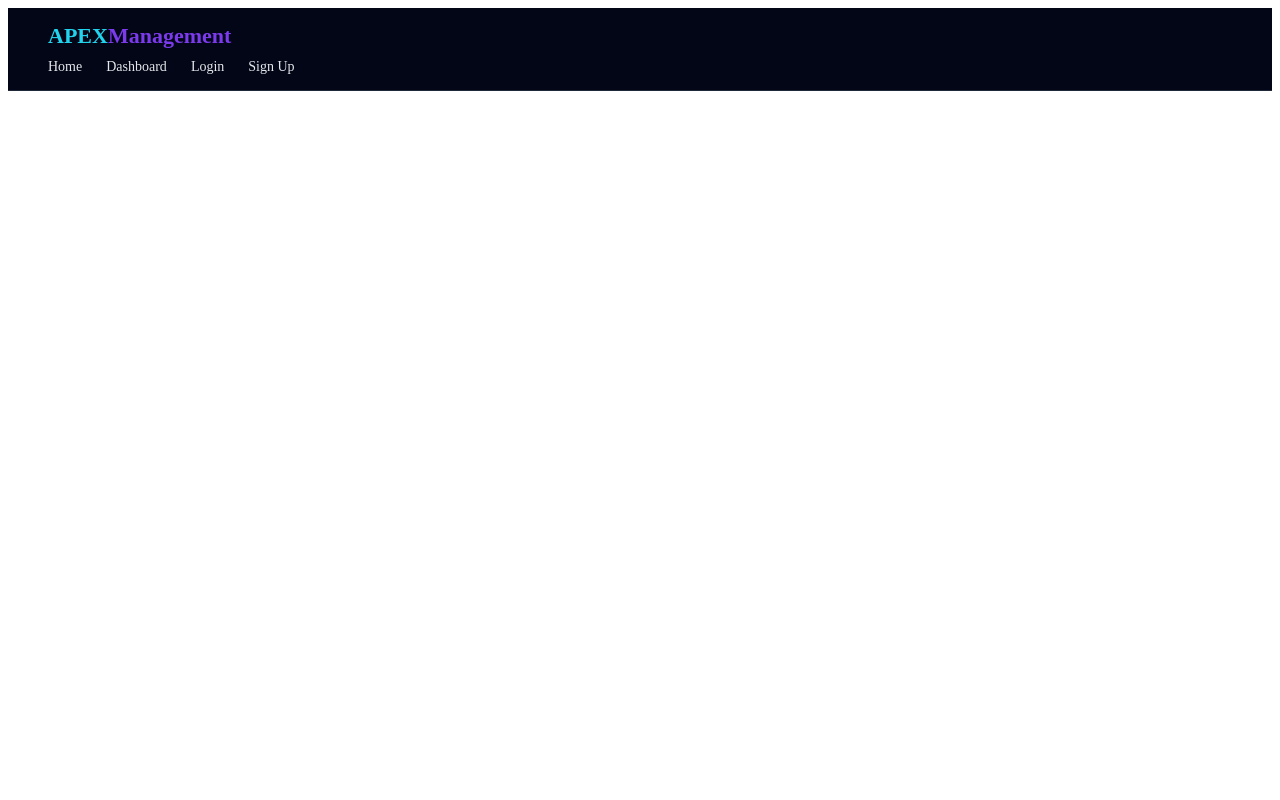
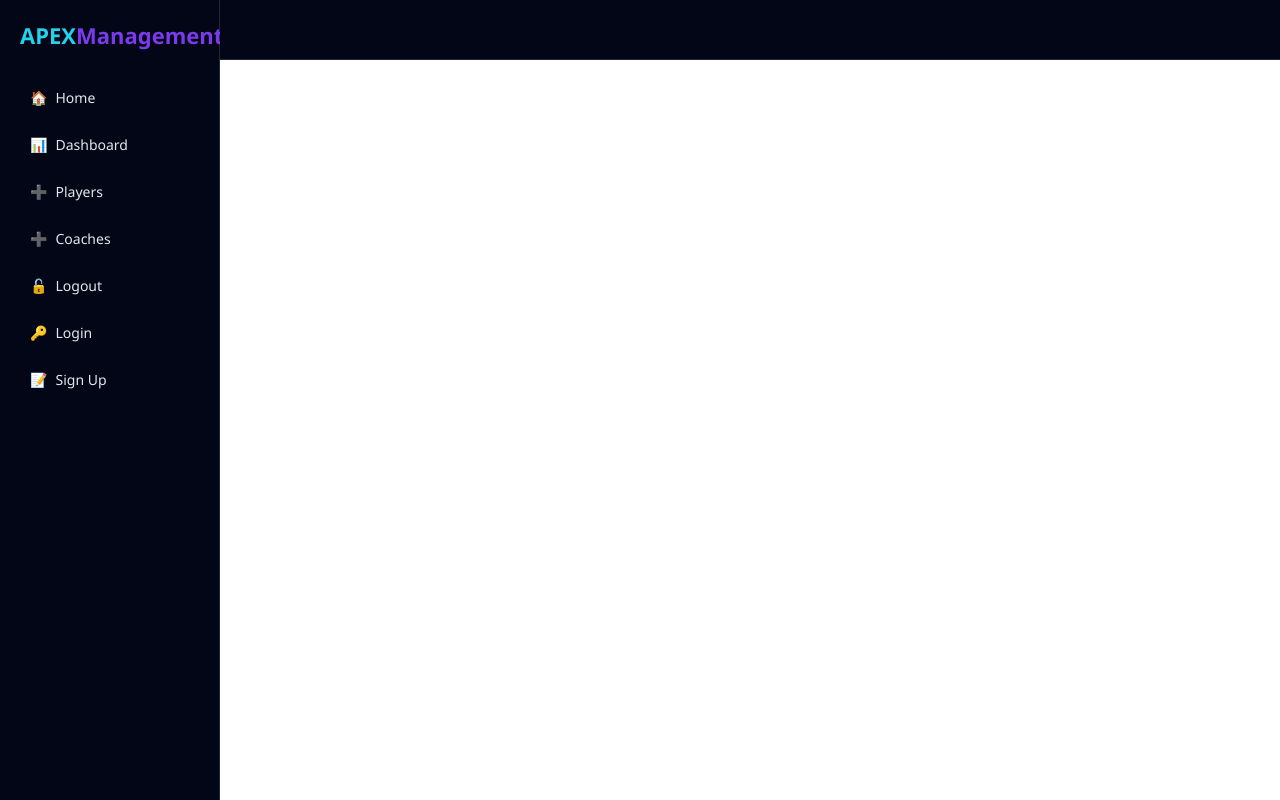
Before and after one commit to safaacht/Apex_Management, a PHP site: page /header.php in a window 1280 px wide. Run offline with PHP 8.4, Linux system fonts and the light colour scheme; the visitor is signed in with stand-in values (Sample User, id 1).

Commit message:
mification du style

```diff
--- a/ApexMercato/header.php
+++ b/ApexMercato/header.php
@@ -1,47 +1,120 @@
-<header>
-    <div class="logo">APEX<span>Management</span></div>
-    <nav>
-        <a href="../ApexMercato/index.php">Home</a>
-        <a href="../views/dashboard.php">Dashboard</a>
-        <?php if(isset($_SESSION['user_id'])){?>
-            <a href="../views/JoueurForm.php">Players</a>
-            <a href="../views/CoachForm.php">Coaches</a>
-            <a href="../actions/logout.php">Logout</a>
-        <?php } ?>
-        <a href="../views/LoginForm.php">Login</a>
-        <a href="../views/SignupForm.php">Sign Up</a>
-    </nav>
-</header>
+<?php session_start(); ?>
+<!DOCTYPE html>
+<html lang="en">
+<head>
+<meta charset="UTF-8">
+<title>APEX Management</title>
 
 <style>
-header{
-    background:#020617;
-    border-bottom:1px solid #1f2937;
-    padding:15px 40px;
+/* RESET */
+*{
+    margin:0;
+    padding:0;
+    box-sizing:border-box;
+    font-family:'Segoe UI', sans-serif;
 }
 
-header .logo{
+/* SIDEBAR */
+.sidebar{
+    position:fixed;
+    top:0;
+    left:0;
+    width:220px;
+    height:100vh;
+    background:#020617;
+    border-right:1px solid #1f2937;
+    padding:20px;
+}
+
+/* LOGO */
+.logo{
     font-size:22px;
     font-weight:bold;
     color:#22d3ee;
+    margin-bottom:30px;
 }
 
-header .logo span{
+.logo span{
     color:#7c3aed;
 }
 
-header nav{
-    margin-top:8px;
+/* SIDEBAR NAV */
+.sidebar nav{
+    display:flex;
+    flex-direction:column;
+    gap:12px;
 }
 
-header nav a{
-    margin-right:20px;
+.sidebar nav a{
     text-decoration:none;
     color:#e5e7eb;
     font-size:14px;
+    padding:8px 10px;
+    display:flex;
+    align-items:center;
 }
 
-header nav a:hover{
+.sidebar nav a span.icon{
+    margin-right:8px; /* spacing between emoji and text */
+}
+
+.sidebar nav a:hover{
     color:#facc15;
 }
+
+/* TOP BAR */
+.topbar{
+    position:fixed;
+    top:0;
+    left:220px;
+    right:0;
+    height:60px;
+    background:#020617;
+    border-bottom:1px solid #1f2937;
+    display:flex;
+    align-items:center;
+    padding:0 30px;
+    color:#e5e7eb;
+}
+
+/* MAIN CONTENT */
+.main-content{
+    margin-left:220px;
+    /* margin-top:60px; */
+    padding:30px;
+}
 </style>
+</head>
+
+<body>
+
+<!-- SIDEBAR -->
+<aside class="sidebar">
+    <div class="logo">APEX<span>Management</span></div>
+
+    <nav>
+        <a href="../ApexMercato/index.php"><span class="icon">🏠</span>Home</a>
+        <a href="../views/dashboard.php"><span class="icon">📊</span>Dashboard</a>
+
+        <?php if(isset($_SESSION['user_id'])){ ?>
+            <a href="../views/JoueurForm.php"><span class="icon">➕</span>Players</a>
+            <a href="../views/CoachForm.php"><span class="icon">➕</span>Coaches</a>
+            <a href="../actions/logout.php"><span class="icon">🔓</span>Logout</a>
+        <?php } ?>
+
+        <a href="../views/LoginForm.php"><span class="icon">🔑</span>Login</a>
+        <a href="../views/SignupForm.php"><span class="icon">📝</span>Sign Up</a>
+    </nav>
+</aside>
+
+<!-- TOP BAR -->
+<div class="topbar">
+</div>
+
+<!-- PAGE CONTENT -->
+<div class="main-content">
+    <!-- Your existing page content -->
+</div>
+
+</body>
+</html>
--- a/views/LoginForm.php
+++ b/views/LoginForm.php
@@ -6,7 +6,7 @@
 <style>
 *{margin:0;padding:0;box-sizing:border-box;font-family:'Segoe UI',sans-serif;}
 body{min-height:100vh;background:radial-gradient(circle at top,#141a2e,#0b0f1a);color:#e5e7eb;display:flex;flex-direction:column;}
-main{flex:1;display:flex;justify-content:center;align-items:center;width:100%;}
+main{flex:1;display:flex;justify-content:center;align-items:center;width:100%;margin-left: 5rem;}
 .form-box{width:360px;background:#0f172a;padding:30px;border-radius:14px;border:1px solid #1f2937;box-shadow:0 0 25px rgba(124,58,237,.45);}
 h2{text-align:center;margin-bottom:25px;color:#22d3ee;letter-spacing:1px;}
 label{font-size:14px;color:#9ca3af;margin-bottom:6px;display:block;}
--- a/views/SignupForm.php
+++ b/views/SignupForm.php
@@ -6,7 +6,7 @@
 <style>
 *{margin:0;padding:0;box-sizing:border-box;font-family:'Segoe UI',sans-serif;}
 body{min-height:100vh;background:radial-gradient(circle at top,#141a2e,#0b0f1a);color:#e5e7eb;display:flex;flex-direction:column;}
-main{flex:1;display:flex;justify-content:center;align-items:center;width:100%;}
+main{flex:1;display:flex;justify-content:center;align-items:center;width:100%;margin-left: 5rem;}
 .form-box{width:360px;background:#0f172a;padding:30px;border-radius:14px;border:1px solid #1f2937;box-shadow:0 0 25px rgba(124,58,237,.45);}
 h2{text-align:center;margin-bottom:25px;color:#22d3ee;letter-spacing:1px;}
 label{font-size:14px;color:#9ca3af;margin-bottom:6px;display:block;}
--- a/views/home.php
+++ b/views/home.php
@@ -20,6 +20,7 @@
     align-items:center;
     text-align:center;
     padding:20px;
+    margin-left: 8rem;
 }
 h1{
     font-size:42px;
```
